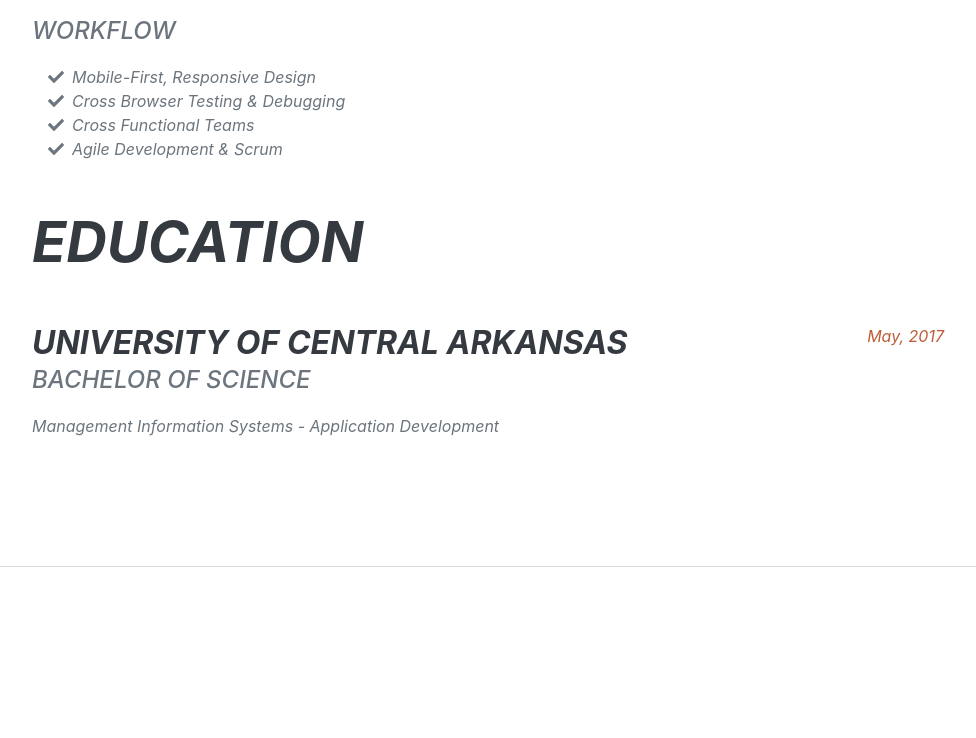
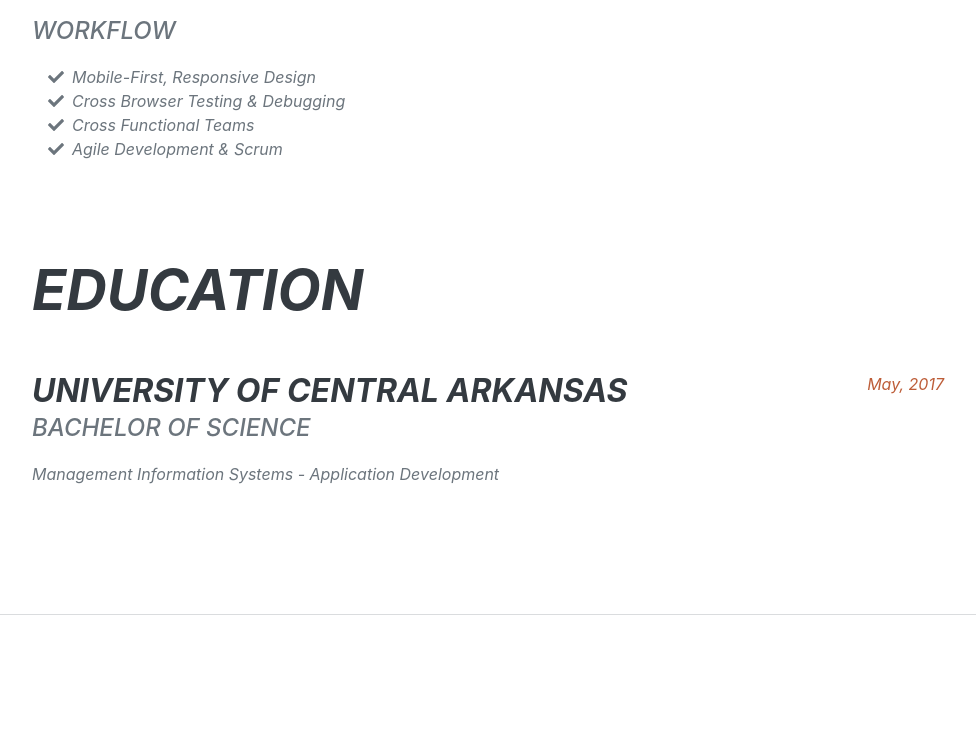
Before and after one commit to ANikolak1/Anikolak.github.io, a plain HTML site: page index.html in a window 1280 px wide. Shown: the part 2422-3160 px from the top of the page, without its empty margins (288-1264 px from the left). Drawn offline with nearby package versions, Linux system fonts and the light colour scheme; a web font is replaced by a local one.

Commit message:
More refactoring

```diff
--- a/index.html
+++ b/index.html
@@ -136,7 +136,7 @@
                         <li class="list-inline-item"><i class="fab fa-npm"></i></li>
                     </ul>
                     <div class="subheading mb-3">Workflow</div>
-                    <ul class="fa-ul mb-0">
+                    <ul class="fa-ul mb-0 pb-5">
                         <li>
                             <span class="fa-li"><i class="fas fa-check"></i></span>
                             Mobile-First, Responsive Design
@@ -177,53 +177,6 @@
                     <p class="mb-0">When indoors, I enjoy playing super smash bros and my current game of choice is Rainbow Six Siege. I also spend alot of my free time exploring the latest technology advancements in the front-end web development world.</p>
                 </div>
             </section>
-            <hr class="m-0" />
-            <!-- Awards-->
-            <!-- <section class="resume-section" id="awards">
-                <div class="resume-section-content">
-                    <h2 class="mb-5">Awards & Certifications</h2>
-                    <ul class="fa-ul mb-0">
-                        <li>
-                            <span class="fa-li"><i class="fas fa-trophy text-warning"></i></span>
-                            Google Analytics Certified Developer
-                        </li>
-                        <li>
-                            <span class="fa-li"><i class="fas fa-trophy text-warning"></i></span>
-                            Mobile Web Specialist - Google Certification
-                        </li>
-                        <li>
-                            <span class="fa-li"><i class="fas fa-trophy text-warning"></i></span>
-                            1
-                            <sup>st</sup>
-                            Place - University of Colorado Boulder - Emerging Tech Competition 2009
-                        </li>
-                        <li>
-                            <span class="fa-li"><i class="fas fa-trophy text-warning"></i></span>
-                            1
-                            <sup>st</sup>
-                            Place - University of Colorado Boulder - Adobe Creative Jam 2008 (UI Design Category)
-                        </li>
-                        <li>
-                            <span class="fa-li"><i class="fas fa-trophy text-warning"></i></span>
-                            2
-                            <sup>nd</sup>
-                            Place - University of Colorado Boulder - Emerging Tech Competition 2008
-                        </li>
-                        <li>
-                            <span class="fa-li"><i class="fas fa-trophy text-warning"></i></span>
-                            1
-                            <sup>st</sup>
-                            Place - James Buchanan High School - Hackathon 2006
-                        </li>
-                        <li>
-                            <span class="fa-li"><i class="fas fa-trophy text-warning"></i></span>
-                            3
-                            <sup>rd</sup>
-                            Place - James Buchanan High School - Hackathon 2005
-                        </li>
-                    </ul>
-                </div>
-            </section> -->
         </div>
         <!-- Bootstrap core JS-->
         <script src="https://cdn.jsdelivr.net/npm/bootstrap@5.0.1/dist/js/bootstrap.bundle.min.js"></script>
```
